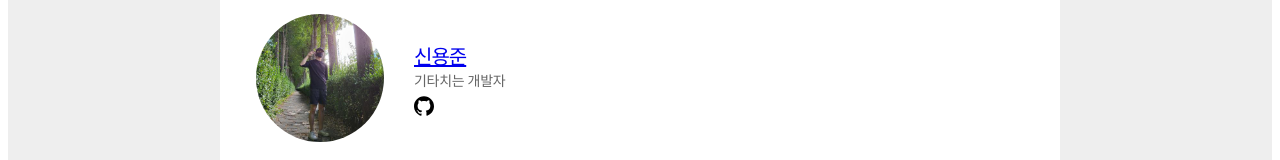
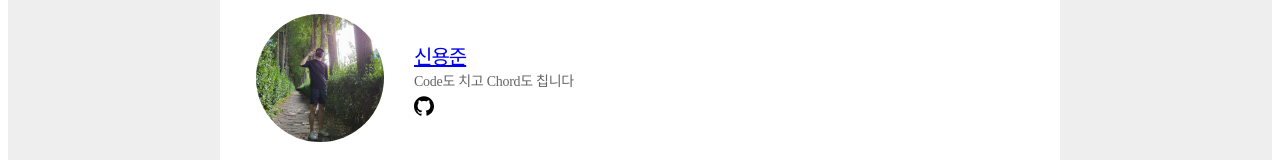
Before and after one commit to flamecommit/shinyongjun-nextjs, a Next.js app: page /about in a window 1280 px wide. Shown: the part 240-400 px from the top of the page. Built offline with nearby package versions, Linux system fonts and the light colour scheme.

Commit message:
feat : bio 수정

```diff
--- a/src/components/author/Profile.tsx
+++ b/src/components/author/Profile.tsx
@@ -23,7 +23,7 @@ function AuthorProfile({ postDetail }: Props) {
         <Link className="name" href="/about" data-category={categoryName}>
           신용준
         </Link>
-        <div className="bio">기타치는 개발자</div>
+        <div className="bio">Code도 치고 Chord도 칩니다</div>
         <div className="links">
           <a
             href="https://github.com/shinyj1991"
```
